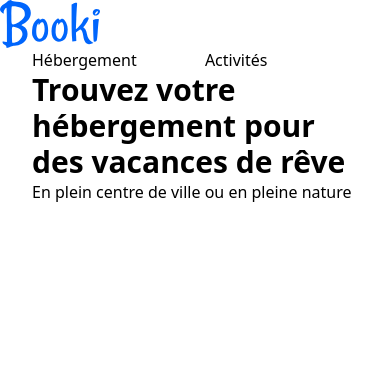
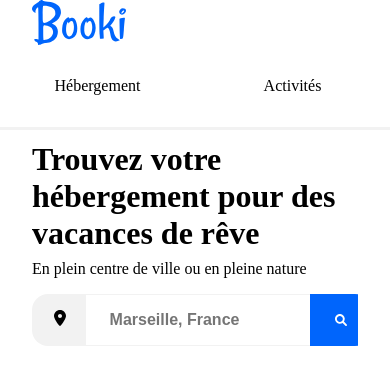
Before and after one commit to audreylory/booki, a plain HTML site: page app/training copy.html in a window 390 px wide. Drawn offline with nearby package versions, Linux system fonts and the light colour scheme.

Commit message:
Header responsive

```diff
--- /dev/null
+++ b/app/css/training.css
@@ -0,0 +1,165 @@
+* {
+    padding: 0;
+    margin: 0;
+}
+
+html{
+    line-height: 1.15;
+}
+
+
+.entete {
+    margin: auto;
+}
+
+.entete img{
+    display: flex;
+    height: 45px;
+    padding: 0 32px;
+}
+
+.entete nav {
+    display: flex;
+}
+
+.entete a {
+    display: flex;
+    flex: 1 1 50%;
+    justify-content: center;
+    padding: 32px;
+
+    text-decoration: none;
+    color: black;
+    border-bottom: 3px solid #F2F2F2;
+}
+
+@media screen and (min-width: 601px){
+    .entete {
+        display: flex;
+        flex-direction: row;
+        justify-content: space-between;
+    }
+
+    .entete nav {
+        flex-direction: row;
+        flex: 1 0 1;
+    }
+
+    .entete img {
+        flex: 1 0 1 25%;
+        align-content: flex-start;
+        align-self: center;
+    }
+}
+
+.entete a:hover{
+    color:#0065FC;
+    border-bottom: 3px solid #0065FC;
+}
+
+@media screen and (min-width: 601px){
+    .entete a {
+        border-top: 3px solid #F2F2F2;
+        border-bottom: none;
+    }
+
+    .entete a:hover{
+        border-top: 3px solid #0065FC;
+        border-bottom: none;
+    }
+}
+
+/* main section */
+main {
+    display: block;
+    padding: 0 2rem;
+    margin: auto;
+    box-sizing: border-box;
+}
+
+h1 {
+    margin-top: 0.67rem;
+    margin-bottom: 0.5rem;
+    font-size: 2rem;
+}
+
+.titre p {
+    margin-bottom: 1rem;
+}
+
+form {
+    display: inline-flex;
+    max-width: 100%;
+    overflow: auto;
+}
+
+@media screen and (max-width: 600px) {
+    form {
+        display: flex;
+        width: 100%;
+    }
+
+}
+
+form .image{
+    padding: 1rem 1.25rem;
+    text-align: center;
+    background-color: #F2F2F2;
+    border-radius: 1rem 0 0 1rem;
+}
+
+form img {
+    margin-left: 0.1rem;
+    width: 12px;
+    height: 16px;
+}
+
+form input {
+    border-left: none;
+    border-right: none;
+    border-top: 1px solid #F2F2F2;
+    border-bottom: 1px solid #F2F2F2;
+    padding: 0 1.5rem;
+    box-sizing: border-box;
+    width: 14rem;
+    font-size: 1rem;
+    font-weight: bold;
+    overflow: visible;
+}
+
+@media screen and (max-width: 600px) {
+    form input {
+        flex: 1;
+        overflow: hidden;
+    }
+}
+
+form input:focus {
+    border-top: solid 2px #0065FC;
+    border-bottom: solid 2px #0065FC;
+}
+
+form button {
+    color: white;
+    background-color: #0065FC;
+    border: none;
+    padding: 0 1.5rem;
+    border-radius: 0 1rem 1rem 0;
+    font-size: 1rem;
+    cursor: pointer;
+}
+
+.loupe {
+    display: none;
+    filter: invert(99%) sepia(0%) saturate(6629%) hue-rotate(58deg) brightness(105%) contrast(99%);
+}
+
+@media screen and (max-width: 600px) {
+    .loupe{
+        display:block;
+    }
+
+    .bouton {
+        display:none;
+    }
+}
--- a/app/training copy.html
+++ b/app/training copy.html
@@ -5,26 +5,37 @@
     <meta http-equiv="X-UA-Compatible" content="IE=edge">
     <meta name="viewport" content="width=device-width, initial-scale=1.0">
     <title>Booki Tests</title>
+    <link rel="stylesheet" href="css/training.css">
 
-    <script src="https://cdn.tailwindcss.com"></script>
 </head>
-<body class="appearance-none"> <!--gap-8 ?-->
+<body>
     <!--Header (Logo, Nav, SignUp)-->
-    <header class="flex flex-row flex-wrap h-fit">
-        <img class="h-12" src="img/booki_logo.svg" alt="Logo">
-        <nav class="h-max">
-            <a class="p-8 hover:border-t-4 hover:border-blue-600 hover:text-blue-600" href="#">Hébergement</a>
-            <a class="p-8 hover:border-t-4 hover:border-blue-600 hover:text-blue-600" href="#">Activités</a>
+    <header class="entete">
+        <img src="img/booki_logo.svg" alt="Logo">
+        <nav>
+            <a href="#">Hébergement</a>
+            <a href="#">Activités</a>
         </nav>
     </header>
-    <!--Fin header (Logo, Nav, SignUp)-->
+    <!--Fin header (Logo, Nav)-->
     <!--Main section-->
-    <main class="px-8">
-
-            <header>
-                <h1 class="text-3xl font-bold">Trouvez votre hébergement pour des vacances de rêve</h1>
-                <p class="mb-4">En plein centre de ville ou en pleine nature</p>
+    <main>
+        <section>
+            <header class="titre">
+                <h1>Trouvez votre hébergement pour des vacances de rêve</h1>
+                <p>En plein centre de ville ou en pleine nature</p>
             </header>
+            <form>
+                <span class="image">
+                    <img src="img/location-dot.svg" alt="logo find">
+                </span>
+                <input type="text" name="ville" id="ville" placeholder="Marseille, France">
+                <button type="submit">
+                    <span class="bouton">Rechercher</span>
+                    <img class="loupe" src="img/loupe.svg" alt="loupe">
+                </button>
+            </form>
+        </section>
 
     </main>
 
```
Also changed, not shown: app/img/location-dot.svg (added), app/img/loupe.svg (added).
